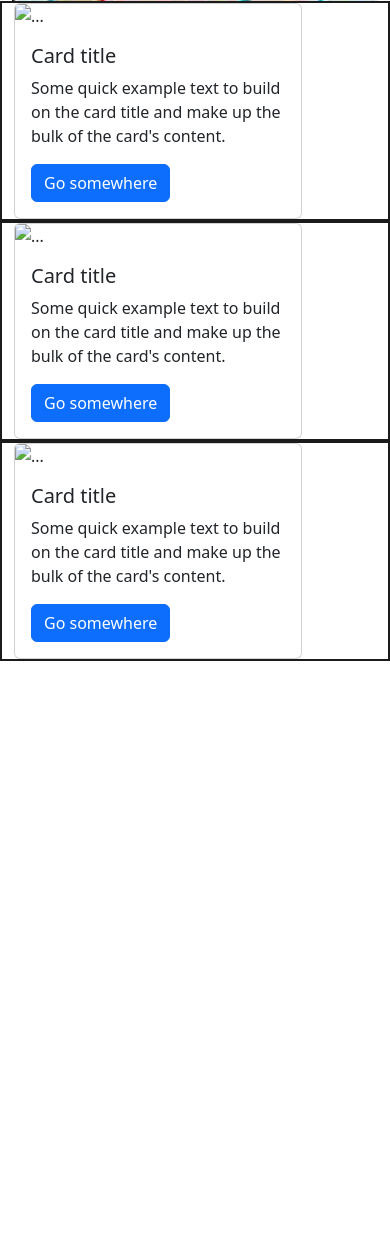
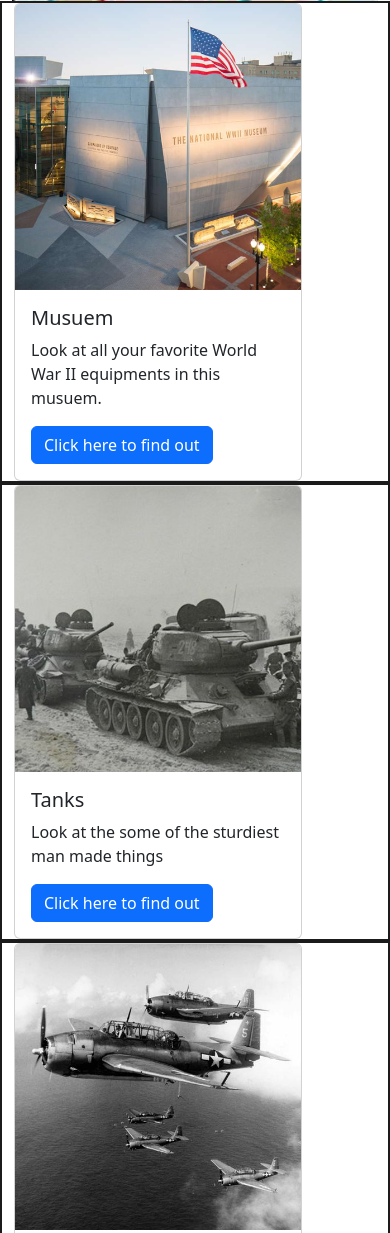
Before and after one commit to TempeHS/2025CT-WebDesign-Vladimir.G, a plain HTML site: page index.html in a window 390 px wide. Shown: the part 984-2217 px from the top of the page. Before the commit the page ends 1645 px from the top, so only its background shows below. Drawn offline with nearby package versions, Linux system fonts and the light colour scheme.

Commit message:
Added 3 responsive cards

```diff
--- a/index.html
+++ b/index.html
@@ -107,37 +107,34 @@
         <div class="row">
             <div class="col-sm-12 col-md-6 col-lg-4">
                 <div class="card" style="width: 18rem;">
-                    <img src="..." class="card-img-top" alt="...">
+                    <img src="images/card1.png" class="card-img-top" alt="...">
                     <div class="card-body">
-                        <h5 class="card-title">Card title</h5>
-                        <p class="card-text">Some quick example text to build on the card title and make up the bulk of
-                            the card's
-                            content.</p>
-                        <a href="#" class="btn btn-primary">Go somewhere</a>
+                        <h5 class="card-title">Musuem</h5>
+                        <p class="card-text">Look at all your favorite World War II equipments in this musuem.</p>
+                        <a href="https://youtu.be/I_cX2MxQF4A?si=j8QlftNAHOGMj8xT" class="btn btn-primary">Click here to
+                            find out</a>
                     </div>
                 </div>
             </div>
             <div class="col-sm-12 col-md-6 col-lg-4">
                 <div class="card" style="width: 18rem;">
-                    <img src="..." class="card-img-top" alt="...">
+                    <img src="images/card2.png" class="card-img-top" alt="...">
                     <div class="card-body">
-                        <h5 class="card-title">Card title</h5>
-                        <p class="card-text">Some quick example text to build on the card title and make up the bulk of
-                            the card's
-                            content.</p>
-                        <a href="#" class="btn btn-primary">Go somewhere</a>
+                        <h5 class="card-title">Tanks</h5>
+                        <p class="card-text">Look at the some of the sturdiest man made things</p>
+                        <a href="https://youtu.be/SdL55HWNPRM?si=EDUF0JQnBlvH8eiZ" class="btn btn-primary">Click here to
+                            find out</a>
                     </div>
                 </div>
             </div>
             <div class="col-sm-12 col-md-6 col-lg-4">
                 <div class="card" style="width: 18rem;">
-                    <img src="..." class="card-img-top" alt="...">
+                    <img src="images/card3.png" class="card-img-top" alt="...">
                     <div class="card-body">
-                        <h5 class="card-title">Card title</h5>
-                        <p class="card-text">Some quick example text to build on the card title and make up the bulk of
-                            the card's
-                            content.</p>
-                        <a href="#" class="btn btn-primary">Go somewhere</a>
+                        <h5 class="card-title">Planes</h5>
+                        <p class="card-text">See the most sophisticated plane formations ever made</p>
+                        <a href="https://youtu.be/4N5lNOYlOb8?si=x7r5QTLWLqagVKhA" class="btn btn-primary">Click here to
+                            find out</a>
                     </div>
                 </div>
             </div>
```
Also changed, not shown: images/card1.png (added), images/card2.png (added), images/card3.png (added).
